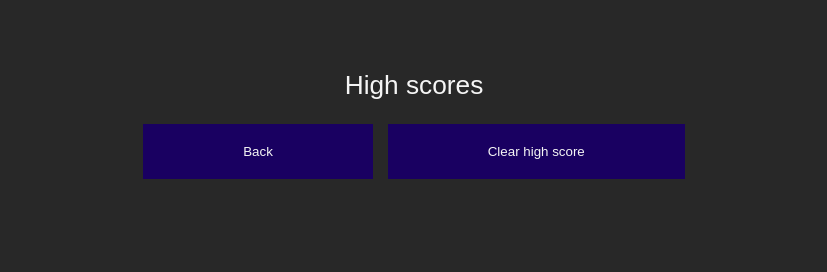
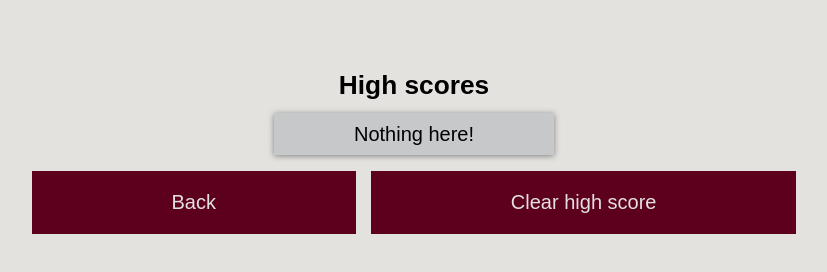
Before and after one commit to CullenKnott/quizler-meme, a plain HTML site: page index.html in a window 1280 px wide. Both pictures are taken after a click on the button "View high score". Shown: the whole page, without its empty margins (226-1053 px from the left). Drawn offline with Linux system fonts and the light colour scheme.

Commit message:
added CSS styling to page and tied loose ends

```diff
--- a/assets/script.js
+++ b/assets/script.js
@@ -11,7 +11,7 @@ var sumbitBtn = document.querySelector('#submit');
 var scoreCard = document.querySelector('.score-card');
 var viewScore = document.querySelector('#highScore');
 var backBtn = document.querySelector('#backBtn');
-var secondsLeft = 10;
+var secondsLeft = 40;
 var scoreEl = document.querySelector('#score');
 var msgDiv = document.querySelector('#msg');
 var userScore = document.querySelector('#user-score')
@@ -53,7 +53,7 @@ function title() {
     highscoreBtn.classList.remove('hide');
     startBtn.classList.remove('hide');
     scoreCard.classList.add('hide');
-    secondsLeft = 10; // reset timer
+    secondsLeft = 40; // reset timer
     score = 0; // reset score
     qIndex = 0; // resets pointer
 }
@@ -115,6 +115,9 @@ function showAnswer(event) {
     if (qIndex < 2) {
         qIndex++; // increments the pointer to reference the next question
         displayFunction(); // recalls function to display next question
+    } else {
+        displayForm()
+        clearInterval(timeInt)
     }
 }
 
@@ -126,7 +129,7 @@ function displayForm() {
     scoreEl.textContent = score;
 }
 
-// displays the
+// displays the saved scores
 function displayScore() {
     formEl.classList.add('hide');
     scoreCard.classList.remove('hide');
@@ -175,6 +178,6 @@ backBtn.addEventListener('click', title)
 
 clearBtn.addEventListener('click', function() {
     localStorage.clear();
-    userScore.textContent = ""
+    userScore.textContent = "Nothing here!"
     displayScore();
 })
--- a/assets/style.css
+++ b/assets/style.css
@@ -1,8 +1,8 @@
 :root {
-    --grey: #282828;
-    --dark-blue: #190061;
-    --blue: #240090;
-    --light-blue: #3500d3;
+    --grey: #e3e2df;
+    --dark-blue: #5d001e;
+    --blue: #9a1750;
+    --light-blue: #f695c5;
 }
 
 html {
@@ -13,7 +13,7 @@ body {
     font-family: 'Nunito', sans-serif;
     font-size: 1.75rem;
     line-height: 1.5;
-    color: whitesmoke;
+    color: black;
     background-color: var(--grey);
     text-align: center;
 }
@@ -40,7 +40,7 @@ h1, h2 {
 }
 
 .answer {
-    width: 10rem;
+    width: fit-content;
 }
 
 .answerBtn-container {
@@ -55,19 +55,22 @@ h1, h2 {
     justify-content: center;
     display: flex;
     flex-flow: column;
+    text-align: center;
 }
 
 button {
-    color: whitesmoke;
+    color: var(--grey);
     background-color: var(--dark-blue);
-    padding: 2rem 10rem;
+    padding: 2rem 14rem;
     margin: 5px;
-    text-align: left;
+    text-align: center;
     border-color: var(--dark-blue);
     border: none;
     display: inline-block;
     overflow: auto;
     white-space: nowrap;
+    cursor: pointer;
+    font-size: 2rem;
 }
 
 button:hover {
@@ -75,3 +78,10 @@ button:hover {
     border-color: var(--blue);
     box-shadow: 0 0 15px var(--light-blue);
 }
+
+#user-score {
+    background-color: #c6c8ca;
+    padding: 1rem 8rem;
+    box-shadow: 0px 1px 6px 0px grey;
+    font-size: 2rem;
+}
--- a/index.html
+++ b/index.html
@@ -13,16 +13,16 @@
       <div class="scoreBtn-container">
         <button id="highScore">View high score</button>
       </div>
-        <h1 class = "title-page">Coding Quiz Challenge</h1>
+        <h1 class = "title-page"><strong>Quiz Challenge</strong></h1>
         <div class="time-container hide">
             Time Remaining
-            <span id="time">100</span>
+            <span id="time">40</span>
         </div>
         <button class="start-quizBtn" id="start-quiz">Start Quiz</button>
     </header>
 
     <section class="questions-container hide">
-        <h2 id="display-question"></h2>
+        <h2 id="display-question"><strong></strong></h2>
         <div class="answerBtn-container">
             <button class="answer" id ="answer1"></button>
             <button class="answer" id ="answer2"></button>
@@ -52,8 +52,8 @@
 
     <section class="score-card hide">
       <div class="display-score">
-        <h2>High scores</h2>
-        <p><span id="user-score"></span></p>
+        <h2><strong>High scores</strong></h2>
+        <p><span id="user-score">Nothing here!</span></p>
       </div>
       <button id="backBtn">Back</button>
       <button id="clearBtn">Clear high score</button>
```
